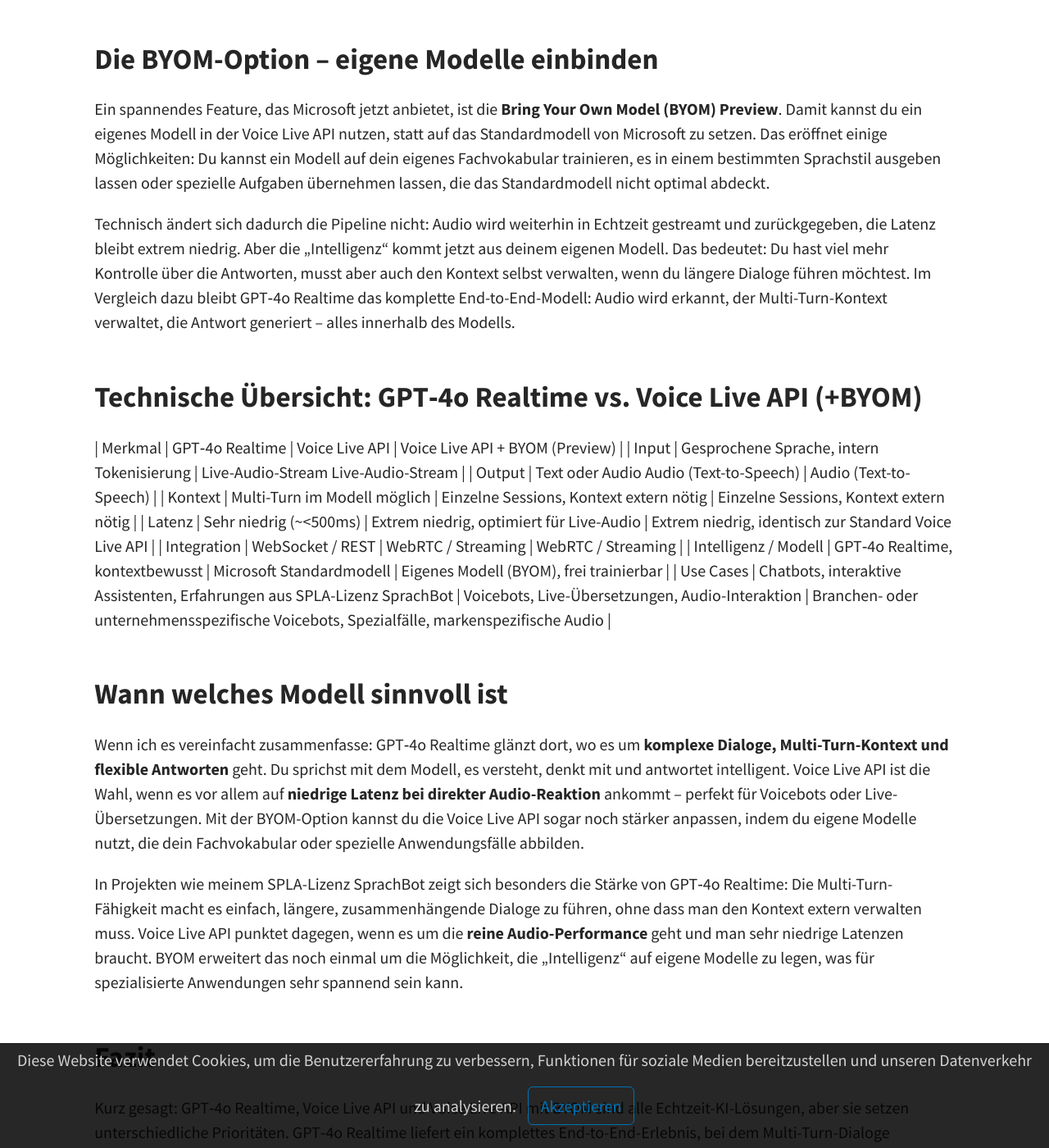
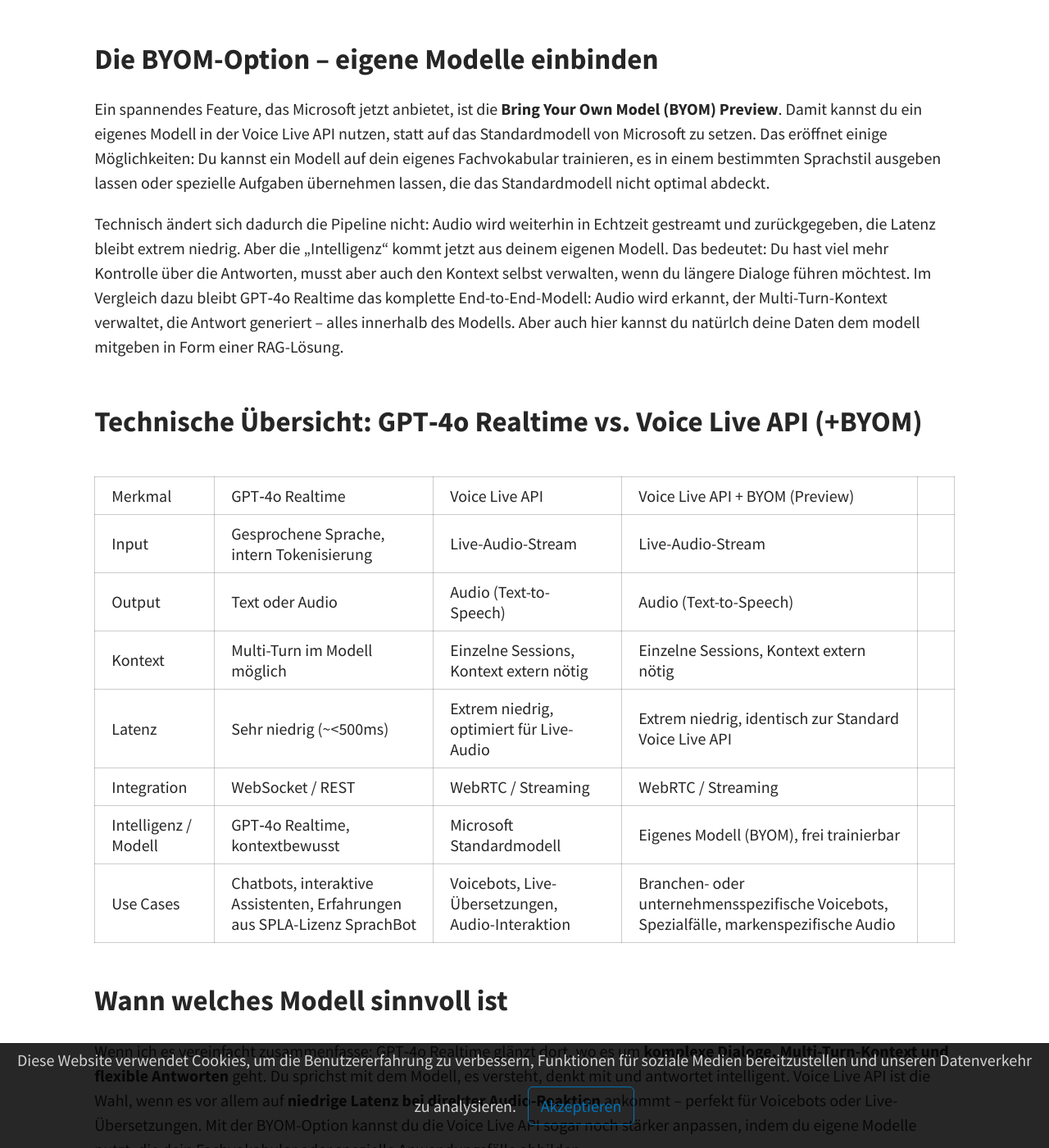
Before and after one commit to joriskahle007/joriskahle007.github.io, a Jekyll site: the page built from _posts/2025-11-12-gpt4orealtimelivevoice.md, in a window 1280 px wide and 1400 px high, scrolled down 1502 px. Shown: the whole window at 82% size. Built offline with Jekyll 4.4.1, drawn with Linux system fonts in a browser that asks for light colours; a script that is not in the unit is left out.

Commit message:
Update 2025-11-12-gpt4orealtimelivevoice.md

```diff
--- a/_posts/2025-11-12-gpt4orealtimelivevoice.md
+++ b/_posts/2025-11-12-gpt4orealtimelivevoice.md
@@ -25,12 +25,13 @@
 
 Ein spannendes Feature, das Microsoft jetzt anbietet, ist die **Bring Your Own Model (BYOM) Preview**. Damit kannst du ein eigenes Modell in der Voice Live API nutzen, statt auf das Standardmodell von Microsoft zu setzen. Das eröffnet einige Möglichkeiten: Du kannst ein Modell auf dein eigenes Fachvokabular trainieren, es in einem bestimmten Sprachstil ausgeben lassen oder spezielle Aufgaben übernehmen lassen, die das Standardmodell nicht optimal abdeckt.
 
-Technisch ändert sich dadurch die Pipeline nicht: Audio wird weiterhin in Echtzeit gestreamt und zurückgegeben, die Latenz bleibt extrem niedrig. Aber die „Intelligenz“ kommt jetzt aus deinem eigenen Modell. Das bedeutet: Du hast viel mehr Kontrolle über die Antworten, musst aber auch den Kontext selbst verwalten, wenn du längere Dialoge führen möchtest. Im Vergleich dazu bleibt GPT‑4o Realtime das komplette End-to-End-Modell: Audio wird erkannt, der Multi-Turn-Kontext verwaltet, die Antwort generiert – alles innerhalb des Modells.<br><br>
+Technisch ändert sich dadurch die Pipeline nicht: Audio wird weiterhin in Echtzeit gestreamt und zurückgegeben, die Latenz bleibt extrem niedrig. Aber die „Intelligenz“ kommt jetzt aus deinem eigenen Modell. Das bedeutet: Du hast viel mehr Kontrolle über die Antworten, musst aber auch den Kontext selbst verwalten, wenn du längere Dialoge führen möchtest. Im Vergleich dazu bleibt GPT‑4o Realtime das komplette End-to-End-Modell: Audio wird erkannt, der Multi-Turn-Kontext verwaltet, die Antwort generiert – alles innerhalb des Modells. Aber auch hier kannst du natürlch deine Daten dem modell mitgeben in Form einer RAG-Lösung.<br><br>
 
 ## Technische Übersicht: GPT‑4o Realtime vs. Voice Live API (+BYOM)
+
 | Merkmal |	GPT‑4o Realtime |	Voice Live API |	Voice Live API + BYOM (Preview) |
-| Input |	Gesprochene Sprache, intern Tokenisierung |	Live-Audio-Stream	Live-Audio-Stream |
-| Output |	Text oder Audio	Audio (Text-to-Speech) |	Audio (Text-to-Speech) |
+| Input |	Gesprochene Sprache, intern Tokenisierung |	Live-Audio-Stream |	Live-Audio-Stream |
+| Output |	Text oder Audio | Audio (Text-to-Speech) |	Audio (Text-to-Speech) |
 | Kontext |	Multi-Turn im Modell möglich |	Einzelne Sessions, Kontext extern nötig |	Einzelne Sessions, Kontext extern nötig |
 | Latenz |	Sehr niedrig (~<500ms) |	Extrem niedrig, optimiert für Live-Audio |	Extrem niedrig, identisch zur Standard Voice Live API |
 | Integration |	WebSocket / REST |	WebRTC / Streaming |	WebRTC / Streaming |
@@ -47,4 +48,4 @@
 
 Kurz gesagt: GPT‑4o Realtime, Voice Live API und Voice Live API mit BYOM sind alle Echtzeit-KI-Lösungen, aber sie setzen unterschiedliche Prioritäten. GPT‑4o Realtime liefert ein komplettes End-to-End-Erlebnis, bei dem Multi-Turn-Dialoge automatisch verwaltet werden. Voice Live API liefert extrem schnelle Audio-Antworten, Kontext muss man selbst managen. Mit BYOM kann man diesen Dienst um eigene Modelle erweitern und so die Antworten noch gezielter steuern.
 
-Meine Erfahrungen mit GPT‑4o Realtime haben gezeigt, wie mächtig das Modell im Dialog ist. Wer die Voice Live API ausprobiert, wird merken, dass hier der Fokus auf schneller, flüssiger Audio-Reaktion liegt – und die BYOM-Option öffnet die Tür zu individuellen, spezialisierten Lösungen, die man sonst nur schwer umsetzen könnte.
+Meine Erfahrungen mit GPT‑4o Realtime haben gezeigt, wie mächtig das Modell im Dialog ist. Wer die Voice Live API ausprobiert, wird merken, dass hier der Fokus auf schneller, flüssiger Audio-Reaktion liegt – und die BYOM-Option öffnet die Tür zu individuellen, spezialisierten Lösungen, die man sonst nur schwer umsetzen könnte.<br><br>
```
